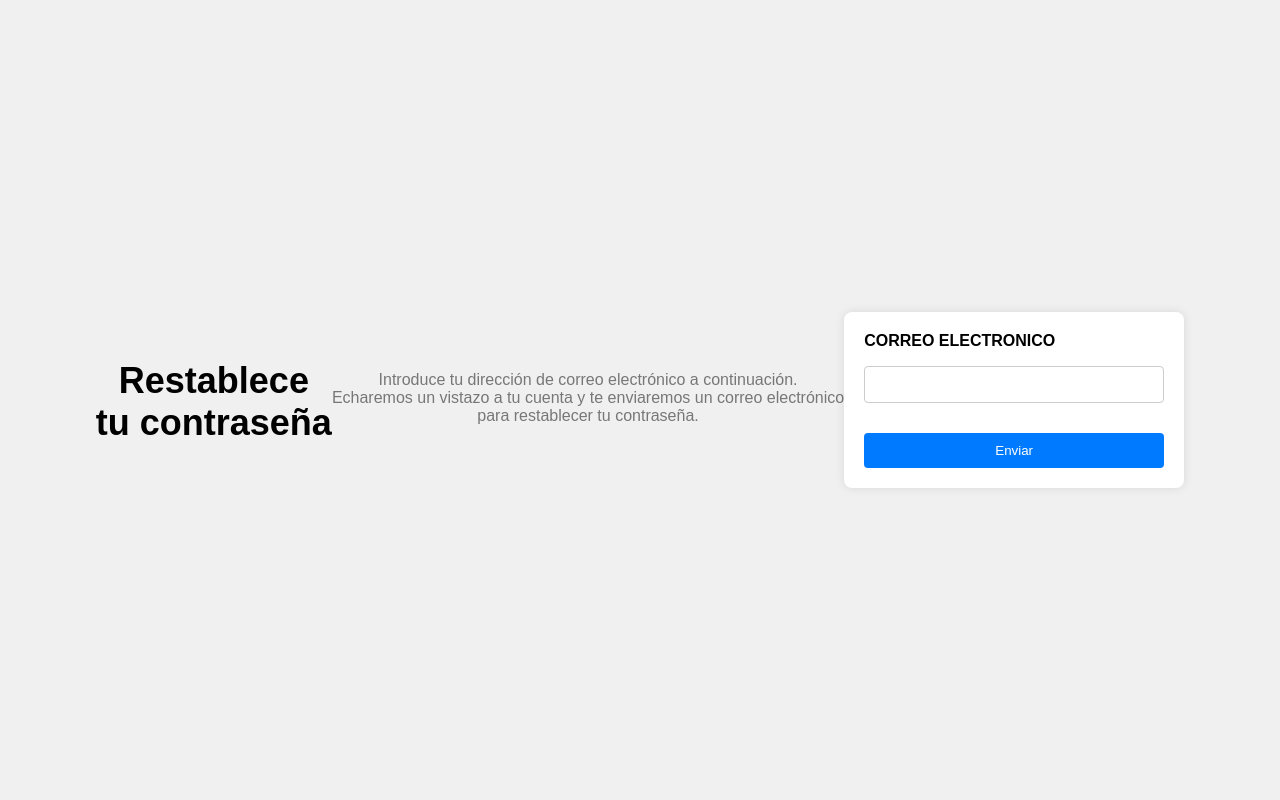
After one commit to ACorduz/zenUN, a Django app: a page that uses usuarios/templates/SendEmailResetPasswordPage.html in a window 1280 px wide. The commit adds this page. Run offline with Django 5.2, Linux system fonts and the light colour scheme.

Commit message:
Quedaron las 2 vistas para enviar el correo con el link de recuperación y la pagina de recuperación, solo falta la logica para guardar la nueva contraseña y mejorar la parte visual

```diff
--- a/usuarios/forms.py
+++ b/usuarios/forms.py
@@ -1,6 +1,5 @@
 from django import forms
 
 class FormularioContacto(forms.Form):
-    asunto=forms.CharField()
+
     email=forms.EmailField()
-    mensaje=forms.CharField()
--- /dev/null
+++ b/usuarios/static/SendEmailResetPasswordPage.css
@@ -0,0 +1,62 @@
+@font-face {
+    font-family: 'MiFuente';
+    src: url('../static/AveriaSerifLibre-Regular.ttf') format('truetype');
+}
+
+body {
+    font-family: Arial, sans-serif;
+    margin: 0;
+    padding: 0;
+    display: flex;
+    justify-content: center;
+    align-items: center;
+    height: 100vh;
+    background-color: #f0f0f0;
+}
+
+h1 {
+    text-align: center;
+    font-size: 36px;
+    margin-bottom: 20px;
+}
+
+p {
+    text-align: center;
+    margin-bottom: 20px;
+    color: #777;
+}
+
+form {
+    background-color: #fff;
+    padding: 20px;
+    border-radius: 8px;
+    box-shadow: 0 0 10px rgba(0, 0, 0, 0.1);
+    width: 300px;
+}
+
+label {
+    font-weight: bold;
+}
+
+input[type="text"] {
+    width: 100%;
+    padding: 10px;
+    margin-bottom: 10px;
+    border-radius: 4px;
+    border: 1px solid #ccc;
+    box-sizing: border-box;
+}
+
+input[type="submit"] {
+    width: 100%;
+    padding: 10px;
+    border-radius: 4px;
+    border: none;
+    background-color: #007bff;
+    color: #fff;
+    cursor: pointer;
+}
+
+input[type="submit"]:hover {
+    background-color: #0056b3;
+}
--- /dev/null
+++ b/usuarios/templates/SendEmailResetPasswordPage.html
@@ -0,0 +1,24 @@
+{% load static %}
+<!DOCTYPE html>
+<html lang="es">
+<head>
+    <meta charset="UTF-8">
+    <meta name="viewport" content="width=device-width, initial-scale=1.0">
+    <title>Restablece tu contraseña</title>
+    <link rel="stylesheet" href="{% static 'SendEmailResetPasswordPage.css' %}">
+    <link rel="stylesheet" href="https://cdnjs.cloudflare.com/ajax/libs/font-awesome/5.15.4/css/all.min.css">
+</head>
+<body>
+    <h1>Restablece<br>
+        tu contraseña</h1>
+    <p>Introduce tu dirección de correo electrónico a continuación.<br>
+        Echaremos un vistazo a tu cuenta y te enviaremos un correo electrónico<br>
+        para restablecer tu contraseña.</p>
+    <form action="{% url 'enviar_correo' %}" method="POST">
+        {% csrf_token %}
+        <label for="email">CORREO ELECTRONICO</label>
+        <p><input type="text" name="email"></p>
+        <input type="submit" value="Enviar">
+    </form>
+</body>
+</html>
--- a/usuarios/urls.py
+++ b/usuarios/urls.py
@@ -8,6 +8,6 @@ urlpatterns = [
     path('login/',views.mostrar_login_usuario,name='loginUsuario'), # vista Login
     path('autenticarCredenciales/',views.autenticar_credenciales_usuario, name='autenticar_credenciales_usuario'), # Ruta para el formulario Login
     path('paginaPrincipalEstudiante/', views.mostrar_mainPage_estudiante, name='paginaPrincipal_estudiante'),
-    path('recuperarContraseña/',views.mostrar_recuperar_contra, name='enviar_correo') #Ruta para el formulario de recuperar contraseña
-
+    path('login/recuperarContraseña/',views.mostrar_recuperar_contra, name='enviar_correo'), #Ruta para el formulario de recuperar contraseña
+    path('cambiarContraseña/', views.mostrar_ResetPasswordPage, name="cambiar_contraseña")
 ]
--- a/usuarios/views.py
+++ b/usuarios/views.py
@@ -7,6 +7,9 @@ from django.urls import reverse
 
 from django.conf import settings
 from django.core.mail import send_mail
+from django.template.loader import get_template
+from django.template.loader import render_to_string
+from django.core.mail import EmailMultiAlternatives
 from usuarios.forms import FormularioContacto
 
 from django.views.decorators.csrf import csrf_exempt
@@ -128,41 +131,60 @@ def mostrar_mainPage_estudiante(request):
 
 
 #Este metodo se encarga de mostrar la vista donde el usuario ingresa que desea recuperar contraseña
-"""def mostrar_recuperar_contra(requets):
-
-    if requets.method == "POST":
-
-        subject = "Correo de prueba"
-
-        message = "Ojala y funcione"
-
-        email_from = settings.EMAIL_HOST_USER
-
-        recipient_list=[requets.POST["mail"],"cbarrerar"]
-
-        print("entra aqui")
-        print(recipient_list)
-
-        send_mail(subject, message, email_from, recipient_list)
-
-        return render(requets, "CorreoEnviado.html",{})
-
-    return render(requets, "EnviarCorreoRecup.html",{})"""
-
-
+#Metodo para enviar el correo electronico con el link para el reestablecimiento de la contraseña
 def mostrar_recuperar_contra(request):
     if request.method=="POST":
 
+        #Creamos un formulario que guardara la información del HTML
         miFormulario=FormularioContacto(request.POST)
+
+        #Verificamos que los campos del formulario sean validos como por ejemplo que sea un correo @
         if miFormulario.is_valid():
+
+            #Obtener los datos del formulario
             infForm=miFormulario.cleaned_data
-            print(infForm['asunto'])
-            print(infForm['mensaje'])
-            print(infForm.get('email',''))
-            send_mail(infForm['asunto'], infForm['mensaje'], settings.EMAIL_HOST_USER,[infForm.get('email','')],)
-            print("Valio aqui")
-            return render(request, "CorreoEnviado.html")
+
+            #El correo necesita un asunto, mensaje que se quiere enviar, quien lo envia, y los correos a los que se quiere enviar
+            subject = "Restablecer tu contraseña"
+
+            message = "No hay problema, puedes restablecer tu contraseña de zenUN\ntras hacer clic en el siguiente enlace:\n\nRestablecer contraseña\n\nSi no solicitaste el restablecimiento de tu contraseña, puedes borrar este email y continuar disfrutando tu aplicación.\nSaludos.\nEl equipo de zenUN Los Capis"
+
+            email_from = settings.EMAIL_HOST_USER
+
+            recipient_list=[infForm.get('email','')]
+
+            #Verificar si el correo ingresado si pertenece a la abse de datos
+            if  not usuario.objects.filter(correoInstitucional=infForm.get('email','')).exists():
+                mensaje = "correo no registrado"
+                print(mensaje)
+                return render(request, "SendEmailResetPasswordPage.html",{"form":miFormulario})
+
+            else:
+                #generamos un html para que el vorreo que se envia sea más vistoso y no solo texto plano
+                context = {"mail":"http://127.0.0.1:8000/login/"}
+                template = get_template("SendMessageEmail.html")
+                content = template.render(context)
+
+                email = EmailMultiAlternatives(
+                    subject,
+                    message,
+                    email_from,
+                    recipient_list
+                )
+
+                email.attach_alternative(content, "text/html")
+                email.send()
+
+                #send_mail(subject ,message, email_from, recipient_list,html_message=template,)
+
+                return render(request, "CorreoEnviado.html")
     else:
         miFormulario=FormularioContacto()
 
-    return render(request, "EnviarCorreoRecup.html",{"form":miFormulario})
+    return render(request, "SendEmailResetPasswordPage.html",{"form":miFormulario})
+
+
+#Este método para mostrar la vista de cambiar contraseña
+def mostrar_ResetPasswordPage(request):
+
+    return render(request, 'ResetPasswordPage.html', {})
--- a/zenUN/settings.py
+++ b/zenUN/settings.py
@@ -133,5 +133,5 @@ EMAIL_BACKEND = "django.core.mail.backends.smtp.EmailBackend"
 EMAIL_HOST = 'smtp.gmail.com'
 EMAIL_USE_TLS = True
 EMAIL_PORT = 587
-EMAIL_HOST_USER="diegolds222@gmail.com"
-EMAIL_HOST_PASSWORD="nexu elqo evqq tgrt"
+EMAIL_HOST_USER="zenununiversidadnacional@gmail.com"
+EMAIL_HOST_PASSWORD="dpuw cgvi rmyp jpnm"
```
Also changed, not shown: usuarios/static/ResetPasswordPage.css (added, +41 -0 lines), usuarios/templates/EnviarCorreoRecup.html (deleted, +0 -20 lines), usuarios/templates/LoginPage.html (+1 -6 lines), usuarios/templates/RecuperarContPage.html (deleted, +0 -11 lines), usuarios/templates/ResetPasswordPage.html (added, +22 -0 lines), usuarios/templates/SendMessageEmail.html (added, +17 -0 lines).
